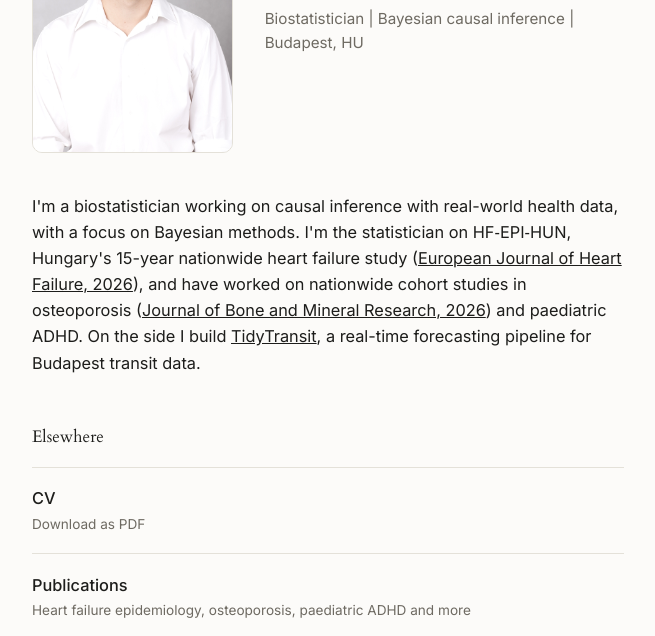
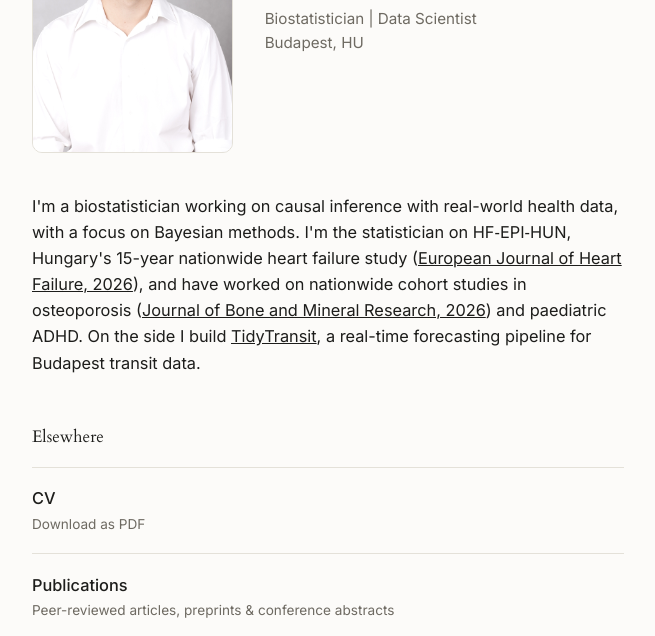
Before and after one commit to mbalint9901/website, a plain HTML site: page index.html in a window 1280 px wide. Shown: the part 316-952 px from the top of the page, without its empty margins (312-967 px from the left). Drawn offline with Linux system fonts and the light colour scheme.

Commit message:
Home: tagline "Biostatistician | Data Scientist", general Publications blurb
Co-Authored-By: Claude Opus 5.5 <noreply@anthropic.com>

```diff
--- a/index.html
+++ b/index.html
@@ -41,7 +41,7 @@
     <img class="portrait" src="assets/images/portrait.jpg" alt="Portrait of Bálint Mazzag">
     <div class="hero-text">
       <h1>Bálint Mazzag</h1>
-      <p class="tagline">Biostatistician | Bayesian causal inference | Budapest, HU</p>
+      <p class="tagline">Biostatistician | Data Scientist<br>Budapest, HU</p>
     </div>
   </div>
 
@@ -67,7 +67,7 @@
     <a class="list-row" href="publications.html">
       <div class="list-main">
         <div class="label">Publications</div>
-        <div class="desc">Heart failure epidemiology, osteoporosis, paediatric ADHD and more</div>
+        <div class="desc">Peer-reviewed articles, preprints &amp; conference abstracts</div>
       </div>
     </a>
     <a class="list-row" href="https://tidytransit.balintmazzag.com" target="_blank" rel="noopener">
```
